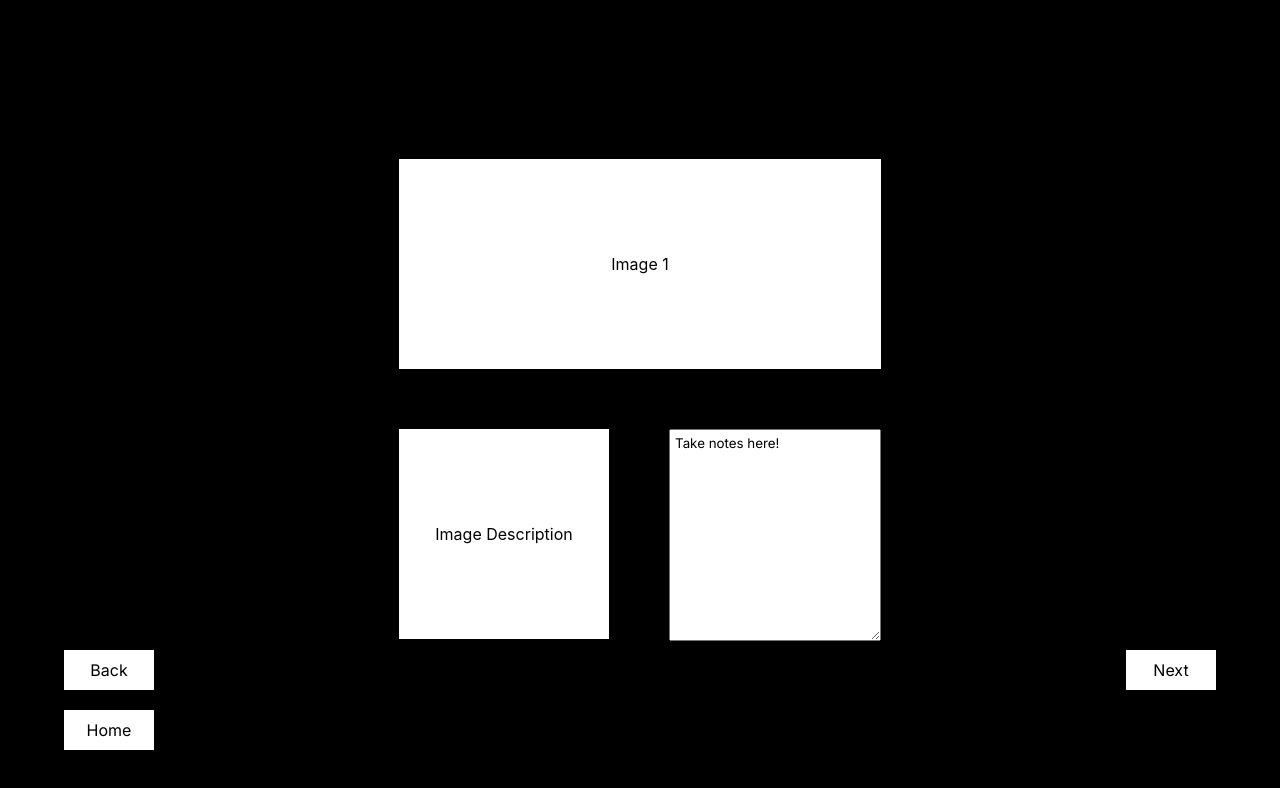
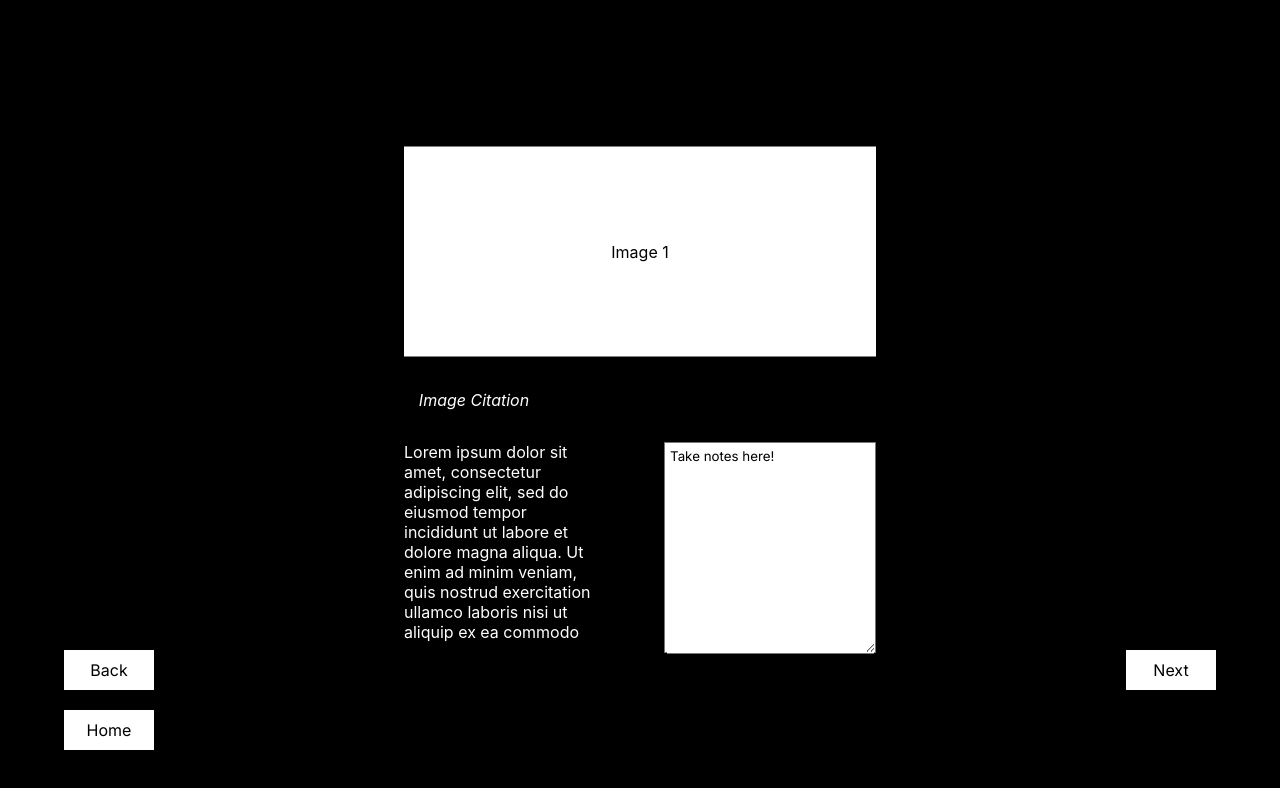
Before and after one commit to nizoom/PracticesOfLooking, a React (Create React App) app in the folder Chapter 10/grid-model/: page / in a window 1280 px wide. Both pictures are taken after a click on the element "Arc 1". Shown: the top 788 px of the page. Built offline with nearby package versions, Linux system fonts and the light colour scheme.

Commit message:
basic layout complete w placeholder data

```diff
--- a/Chapter 10/grid-model/src/App.js
+++ b/Chapter 10/grid-model/src/App.js
@@ -11,16 +11,22 @@
     setPage(page + 1);
   };
   const handlePageChange = (direction) => {
-    console.log(direction);
     if (direction === "next") {
       setPage(page + 1);
+      return;
     }
     if (direction === "back") {
       setPage(page - 1);
-    } else {
+      return;
+    }
+    if (direction === "home") {
       setPage(0);
     }
   };
+
+  // useEffect(() => {
+  //   console.log(page);
+  // });
   return (
     <div className="App">
       {page === 0 ? (
@@ -30,17 +36,19 @@
           </header>
           <div className="top-row">
             <p className="square" onClick={handleArcClick}>
-              {" "}
               Arc 1
             </p>
             <p className="square" onClick={handleArcClick}>
-              {" "}
               Arc 2
             </p>
           </div>
           <div className="bottom-row">
-            <p className="square"> Arc 3</p>
-            <p className="square"> Arc 4</p>
+            <p className="square" onClick={handleArcClick}>
+              Arc 3
+            </p>
+            <p className="square" onClick={handleArcClick}>
+              Arc 4
+            </p>
           </div>
         </section>
       ) : (
--- a/Chapter 10/grid-model/src/Components/ArcStage.js
+++ b/Chapter 10/grid-model/src/Components/ArcStage.js
@@ -16,8 +16,19 @@
         <div className="top-row">
           <p className="image-square"> Image {props.page}</p>
         </div>
+        <p className="citation"> Image Citation </p>
         <div className="bottom-row">
-          <p className="image-description"> Image Description</p>
+          {/* <p className="image-description"> Image Description</p> */}
+          <p className="image-description">
+            {" "}
+            Lorem ipsum dolor sit amet, consectetur adipiscing elit, sed do
+            eiusmod tempor incididunt ut labore et dolore magna aliqua. Ut enim
+            ad minim veniam, quis nostrud exercitation ullamco laboris nisi ut
+            aliquip ex ea commodo consequat. Duis aute irure dolor in
+            reprehenderit in voluptate velit esse cillum dolore eu fugiat nulla
+            pariatur. Excepteur sint occaecat cupidatat non proident, sunt in
+            culpa qui officia deserunt mollit anim id est laborum.
+          </p>
           <textarea
             className="note-pad"
             value={textAreaState}
@@ -31,9 +42,11 @@
           <button onClick={() => changePage("back")}>Back</button>
           <button onClick={() => changePage("home")}>Home</button>
         </div>
-        <button className="next-btn" onClick={() => changePage("next")}>
-          Next
-        </button>
+        {props.page === props.maxPage ? null : (
+          <button className="next-btn" onClick={() => changePage("next")}>
+            Next
+          </button>
+        )}
       </div>
     </div>
   );
--- a/Chapter 10/grid-model/src/Components/StageHandler.js
+++ b/Chapter 10/grid-model/src/Components/StageHandler.js
@@ -1,13 +1,16 @@
 import React from "react";
 import ArcStage from "./ArcStage";
+import { gatherContent } from "../GatherContent";
 const StageHandler = (props) => {
-  const gatherContent = () => {};
+  const content = gatherContent(props.page);
   return (
     <ArcStage
       page={props.page}
       handlePageChange={props.handlePageChange}
       img={""}
+      citation={""}
       existingNotes={""}
+      maxPage={4}
     />
   );
 };
--- /dev/null
+++ b/Chapter 10/grid-model/src/GatherContent.js
@@ -0,0 +1 @@
+export function gatherContent(page) {}
--- a/Chapter 10/grid-model/src/Styles/CompiledCss/arcstage.css
+++ b/Chapter 10/grid-model/src/Styles/CompiledCss/arcstage.css
@@ -24,6 +24,22 @@
 }
 .stage-grid .image-square {
   width: 100%;
+}
+.stage-grid .citation {
+  background-color: black;
+  margin: 0;
+  padding: 0;
+  color: white;
+  height: 25px;
+  width: 200px;
+  font-style: italic;
+}
+.stage-grid .image-description {
+  color: white;
+  background-color: black;
+  overflow-y: auto;
+  padding: 0;
+  justify-content: start;
 }
 
 .buttons-section {
--- a/Chapter 10/grid-model/src/Styles/arcstage.scss
+++ b/Chapter 10/grid-model/src/Styles/arcstage.scss
@@ -27,6 +27,23 @@
     .image-square{
         width: 100%;
 
+    }
+    .citation{
+        background-color: black;
+        margin: 0;
+        padding: 0;
+        color: white;
+        height: 25px;
+        width: 200px;
+        font-style: italic;
+    }
+    .image-description{
+        color: white;
+        background-color: black;
+        // overflow: scroll;
+        overflow-y: auto;
+        padding: 0;
+        justify-content:start;
     }
 }
 
```
Also changed, not shown: 1 other file (tests, documents, lock files or other folders).
